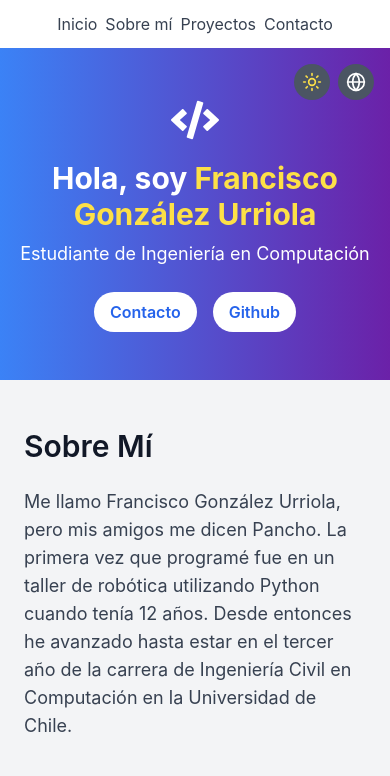
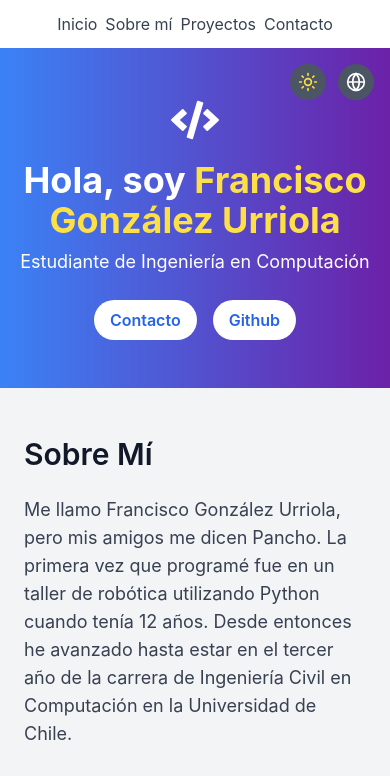
Before and after one commit to fgonzalezurriola/Portfolio-React-Vite, a React (Vite) app: page / in a window 390 px wide. Shown: the top 776 px of the page. Built offline with nearby package versions, Linux system fonts and the light colour scheme.

Commit message:
Styles updated toggle buttons style for mobile maintaining them static in mobile

```diff
--- a/src/components/Contact.tsx
+++ b/src/components/Contact.tsx
@@ -20,7 +20,7 @@ const Contact: React.FC = () => {
     <section id="contact" className="py-16 bg-gray-100 dark:bg-gray-800 transition-color">
       <div className="container mx-auto px-6">
         <h2 className="text-3xl md:text-5xl font-bold text-center mb-12">{t('contact.title')}</h2>
-        <div className="flex justify-center space-x-20">
+        <div className="flex justify-center space-x-8 md:space-x-20">
           {/* Gmail */}
           <button onClick={handleEmailClick}
           className="text-gray-700 dark:text-gray-300 hover:text-blue-500 dark:hover:text-blue-500
--- a/src/components/Hero.tsx
+++ b/src/components/Hero.tsx
@@ -17,7 +17,7 @@ const Hero: React.FC = () => {
     ">
       <div className="container mx-auto px-4 sm:px-6 text-center">
         <FaCode size={48} className="mx-auto mb-4" />
-        <h1 className="text-3xl md:text-5xl font-bold mb-2">
+        <h1 className="text-4xl md:text-5xl font-bold mb-2">
           {t('hero.greeting')} <span className="text-yellow-300">{t('hero.name')}</span>
         </h1>
         <p className="text-lg md:text-xl mb-6">{t('hero.title')}</p>
--- a/src/components/Projects.tsx
+++ b/src/components/Projects.tsx
@@ -57,7 +57,7 @@ const Projects: React.FC = () => {
   return (
     <section id="projects" className="py-12 transition-color">
       <div className="container mx-auto px-6">
-        <h2 className="text-3xl md:text-5xl font-bold text-center mb-12">{t('projects.title')}</h2>
+        <h2 className="text-3xl font-bold text-center mb-12">{t('projects.title')}</h2>
         <div className="grid grid-cols-1 md:grid-cols-2 lg:grid-cols-3 gap-8">
           {projects.map((project, index) => (
             <div
--- a/src/components/ToggleButtons.tsx
+++ b/src/components/ToggleButtons.tsx
@@ -13,7 +13,11 @@ const ToggleButtons: React.FC<ToggleButtonsProps> = ({
   toggleLanguage,
 }) => {
   return (
-    <div className="fixed top-16 right-4 flex space-x-2 sm:top-1.5 z-20">
+    <div className="flex space-x-3 right-4 z-20
+    absolute md:fixed
+    top-16 md:top-1.5
+
+    ">
       <button
         onClick={toggleTheme}
         className={`p-2 rounded-full transition-colors ${
--- a/tailwind.config.js
+++ b/tailwind.config.js
@@ -26,6 +26,9 @@ export default {
         115: '1.15',
         120: '1.20',
       },
+      hiddenBackface: {
+        '0%': { backfaceVisibility: 'hidden' },
+      }
     },
   },
   plugins: [],
```
